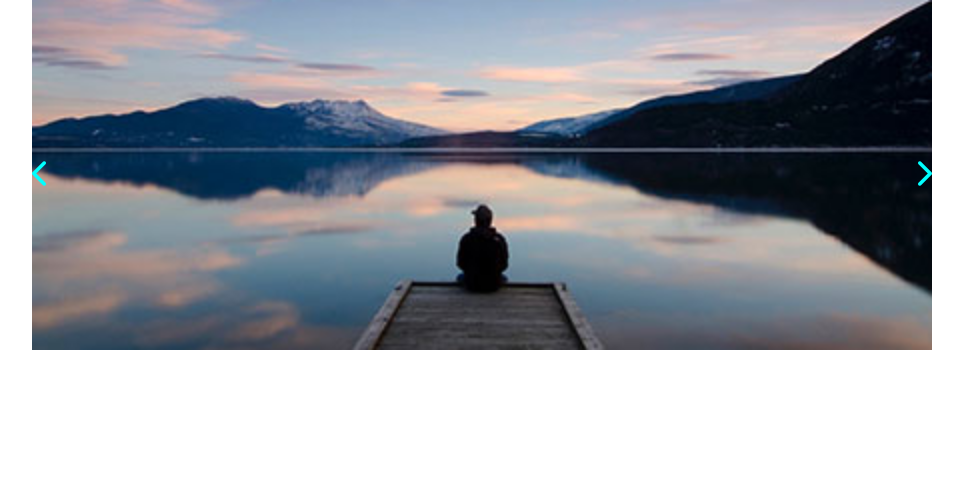
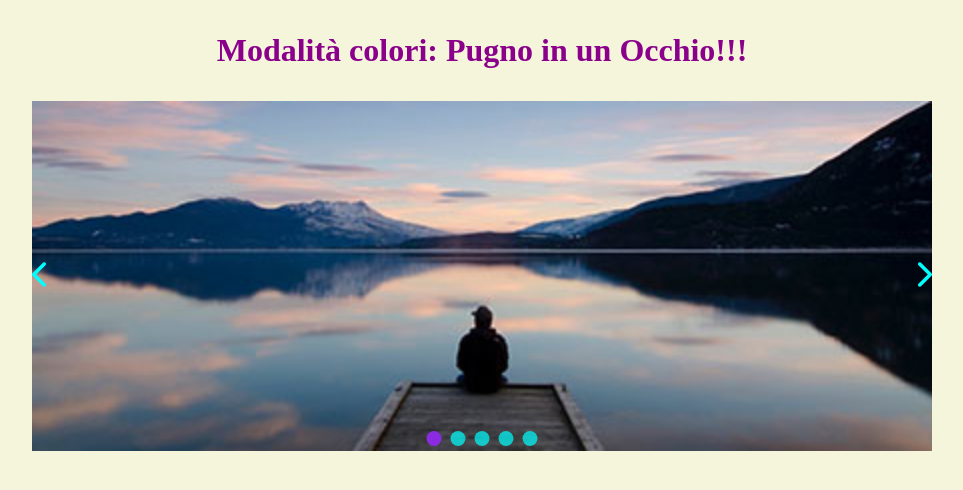
Before and after one commit to Alaikum/js-array-carousel, a plain HTML site: page index.html in a window 1280 px wide. Shown: the whole page, without its empty margins (158-1121 px from the left). Drawn offline with Linux system fonts and the light colour scheme.

Commit message:
Circles botton

```diff
--- a/css/style.css
+++ b/css/style.css
@@ -6,6 +6,14 @@
 
 ul {
     list-style: none;
+}
+.background{
+    background-color: beige;
+}
+.title{
+    margin: 2rem;
+    color: darkmagenta;
+    text-align: center;
 }
 
 .container {
@@ -43,5 +51,32 @@ ul {
     left: 0;
     right: 0;
     transform: translateY(-50%);
-    color:cyan;
+    color: cyan;
+    cursor: pointer;
 }
+
+.circles {
+    position: absolute;
+    bottom: 5px;
+    left: 50%;
+    transform: translateX(-50%);
+    display: flex;
+       gap: 5px;
+}
+
+.circles__dot {
+    cursor: pointer;
+    height: 15px;
+    width: 15px;
+    margin: 0 2px;
+    background-color: cyan;
+    border-radius: 50%;
+    opacity: 0.7;
+
+
+}
+
+.circle__active{
+    opacity: 1;
+    background-color: blueviolet;
+}
--- a/index.html
+++ b/index.html
@@ -10,9 +10,10 @@
     <title>Carosello</title>
 </head>
 
-<body>
+<body class="background">
 
-    <main>
+    <main class="">
+        <h1 class="title" >Modalità colori: Pugno in un Occhio!!!</h1>
         <div class="container">
 
             <div class="slider">
@@ -45,6 +46,14 @@
                     </p>
                 </div>
 
+                <div class="circles">
+                    <!-- <p class="circles__dot circle__active" id="slide1"></p>
+                    <p class="circles__dot" id="slide2"></p>
+                    <p class="circles__dot" id="slide3"></p>
+                    <p class="circles__dot" id="slide4"></p>
+                    <p class="circles__dot" id="slide5"></p> -->
+                </div>
+
             </div>
         </div>
     </main>
--- a/js/mysciprt.js
+++ b/js/mysciprt.js
@@ -126,3 +126,74 @@ prevArrowEl.addEventListener('click', function () {
 
 
 })
+
+
+const circles=document.querySelector('.circles')
+const circleArray=[]
+circles.innerHTML = ' '
+
+for (let i = 0; i < slides.length; i++) {
+
+
+
+
+    // creo p
+    const p = document.createElement('p');
+
+    // do la classe circles__dot a p
+    p.className = 'circles__dot';
+
+    // assegno alla prima p la classe circle__active
+    if (i === currentIndex) {
+        p.classList.add('circle__active')
+    }
+
+
+
+
+
+
+
+
+    // aggancio il cricle
+    circles.append(p)
+
+    // push nell array di circle
+    circleArray.push(p);
+
+    // console.log(circleArray)
+    // console.log(circles)
+
+
+}
+
+
+
+
+// implementare pulsanti sotto la foto
+
+// const currentSlide1= document.getElementById("slide1")
+// const currentSlide2= document.getElementById("slide2")
+// const currentSlide3= document.getElementById("slide3")
+// const currentSlide4= document.getElementById("slide4")
+// const currentSlide5= document.getElementById("slide5")
+
+
+// inserire il click
+
+currentSlide2.addEventListener('click', function () {
+
+      let slideAttiva = slideElements[currentIndex];
+      let slideSuccessiva = slideElements[1]
+
+
+
+
+
+
+        slideAttiva.classList.remove('active');
+        slideSuccessiva.classList.add('active')
+
+  currentIndex=1
+
+})
```
